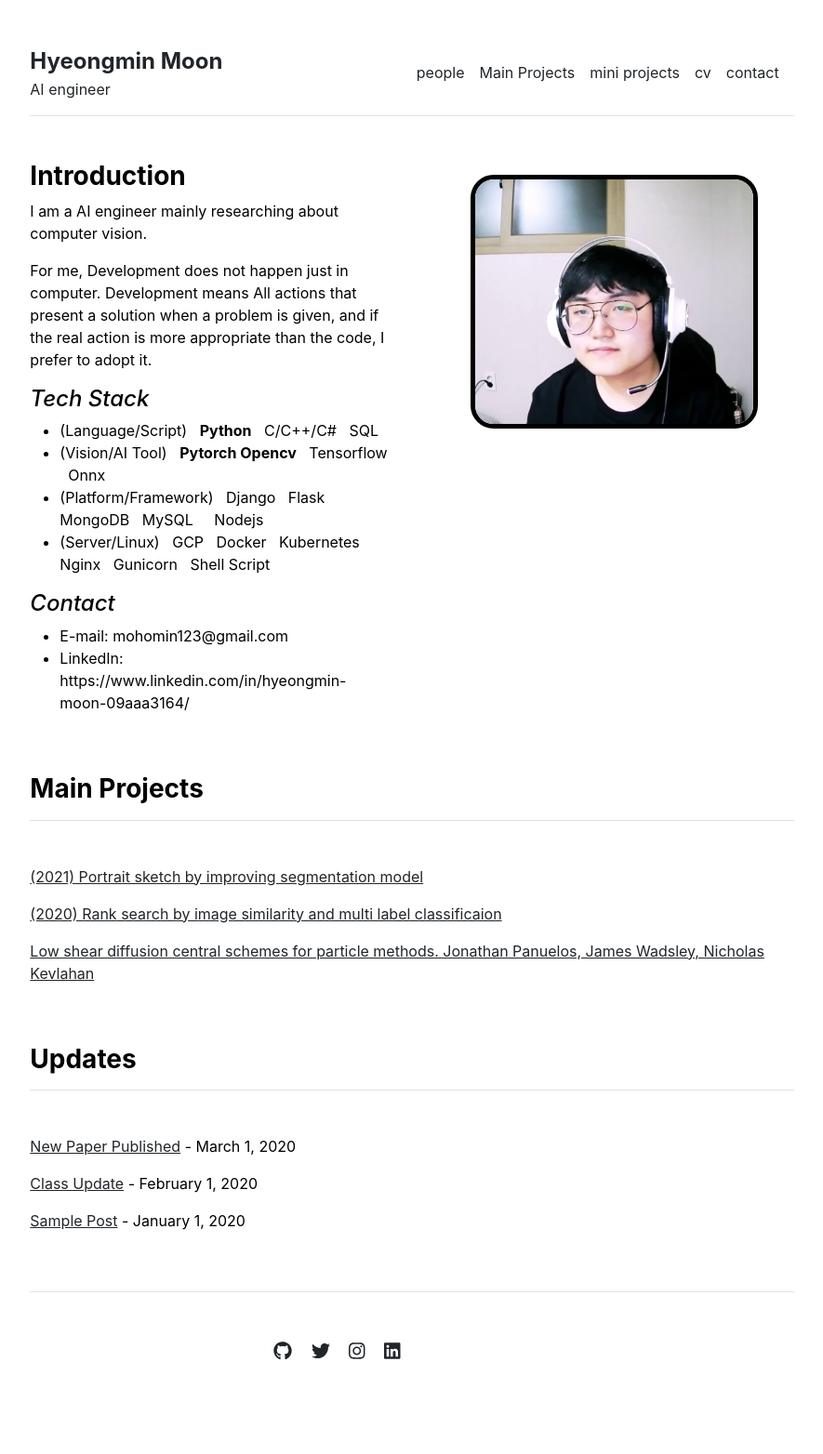
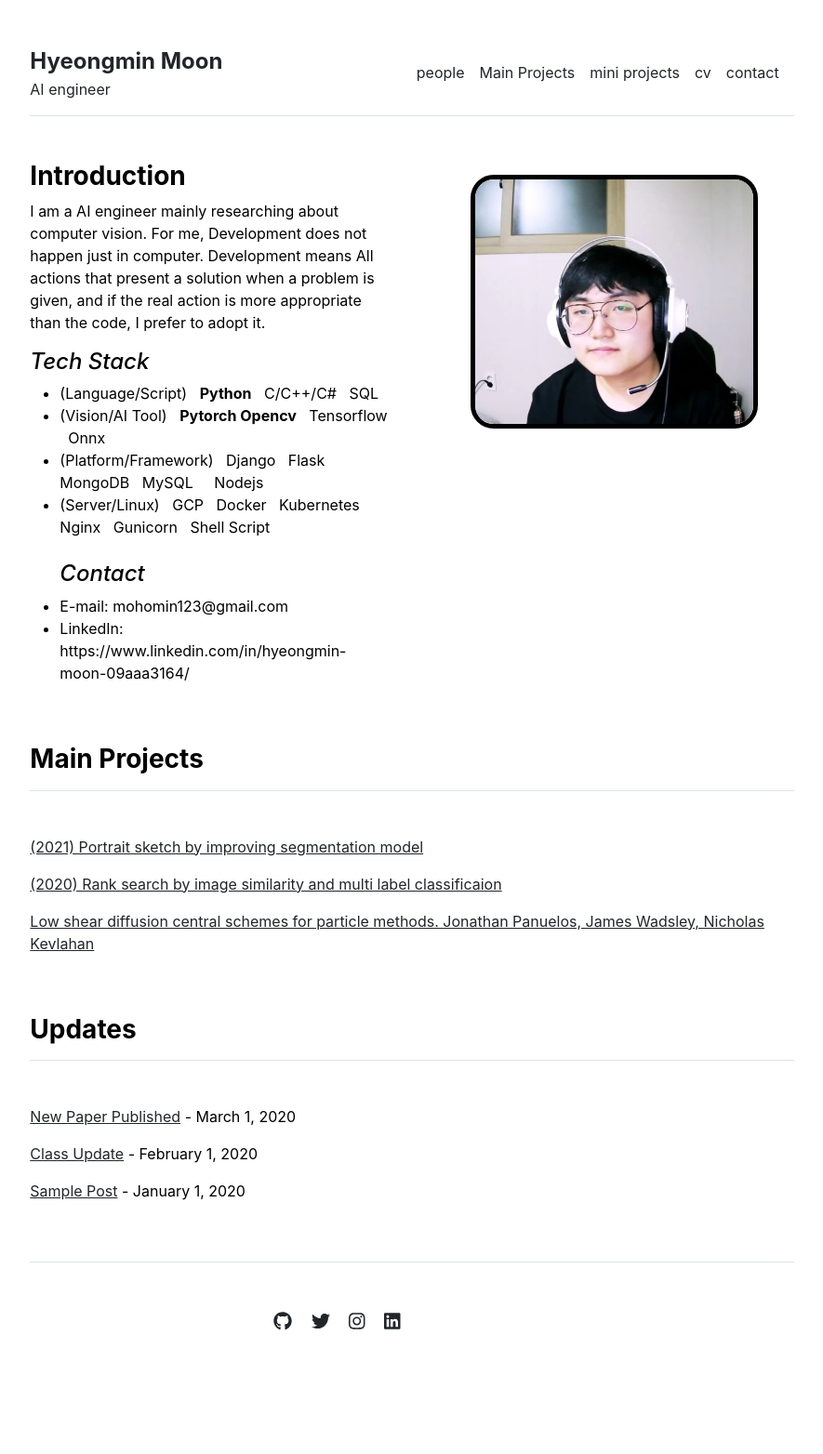
Before and after one commit to HyeongminMoon/HyeongminMoon.github.io, a Jekyll site: the page built from index.md, in a window 1280 px wide. Shown: the whole page at 93% size, without its empty margins (197-1082 px from the left). Built offline with Jekyll 4.4.1, drawn with Linux system fonts in a browser that asks for light colours; after the commit the page ends 1532 px from its top, so only the background shows below that.

Commit message:
Update index.md

```diff
--- a/index.md
+++ b/index.md
@@ -2,16 +2,16 @@
 layout: home
 title: "Home"
 ---
-I am a AI engineer mainly researching about computer vision.
+<p>I am a AI engineer mainly researching about computer vision.
 
-For me, Development does not happen just in computer. Development means All actions that present a solution when a problem is given, and if the real action is more appropriate than the code, I prefer to adopt it.
+For me, Development does not happen just in computer. Development means All actions that present a solution when a problem is given, and if the real action is more appropriate than the code, I prefer to adopt it.</p>
 
 #### *Tech Stack*
 * (Language/Script) &nbsp; **Python** &nbsp; C/C++/C# &nbsp; SQL
 * (Vision/AI Tool) &nbsp; **Pytorch Opencv** &nbsp; Tensorflow &nbsp; Onnx
 * (Platform/Framework) &nbsp; Django &nbsp; Flask &nbsp; MongoDB &nbsp; MySQL &nbsp; &nbsp; Nodejs &nbsp;
 * (Server/Linux) &nbsp; GCP &nbsp; Docker &nbsp; Kubernetes &nbsp; Nginx &nbsp; Gunicorn &nbsp; Shell Script
-
+<br> <br />
 #### *Contact*
 * E-mail: mohomin123@gmail.com
 * LinkedIn: https://www.linkedin.com/in/hyeongmin-moon-09aaa3164/
```
